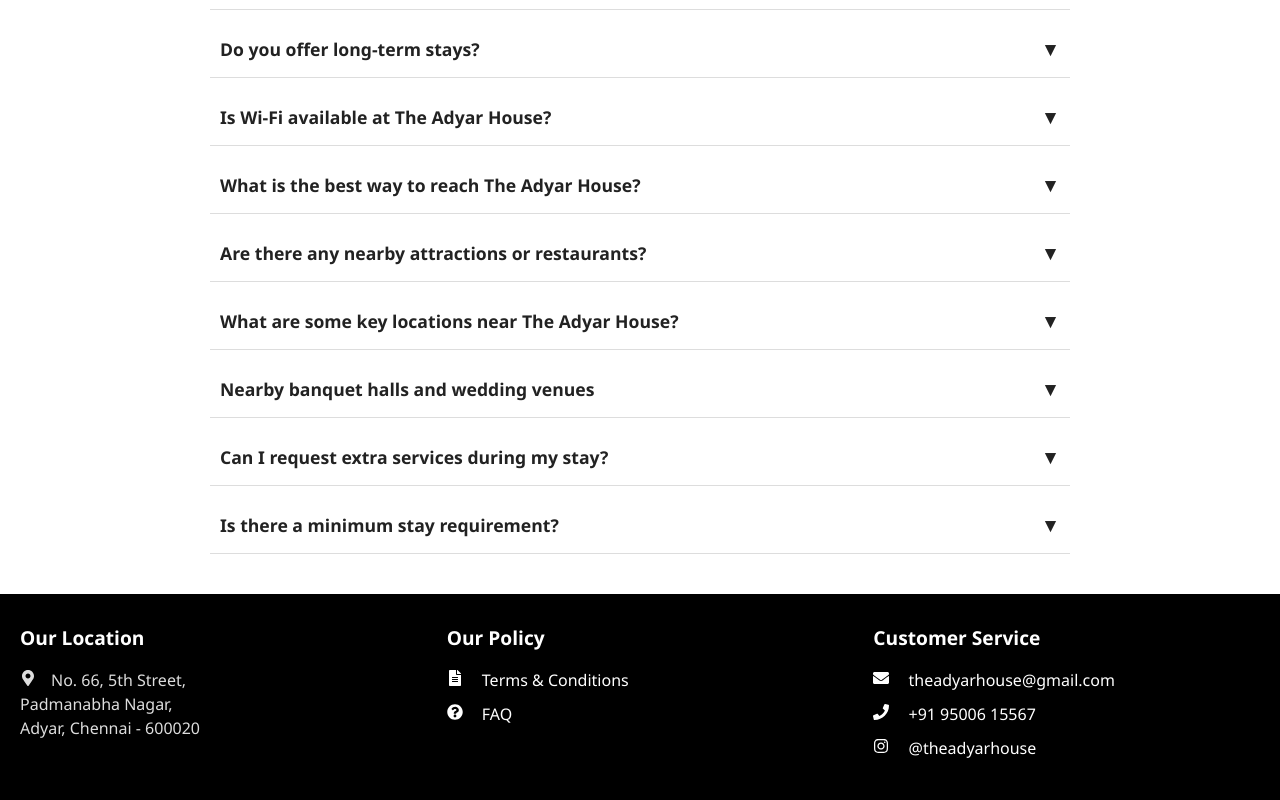
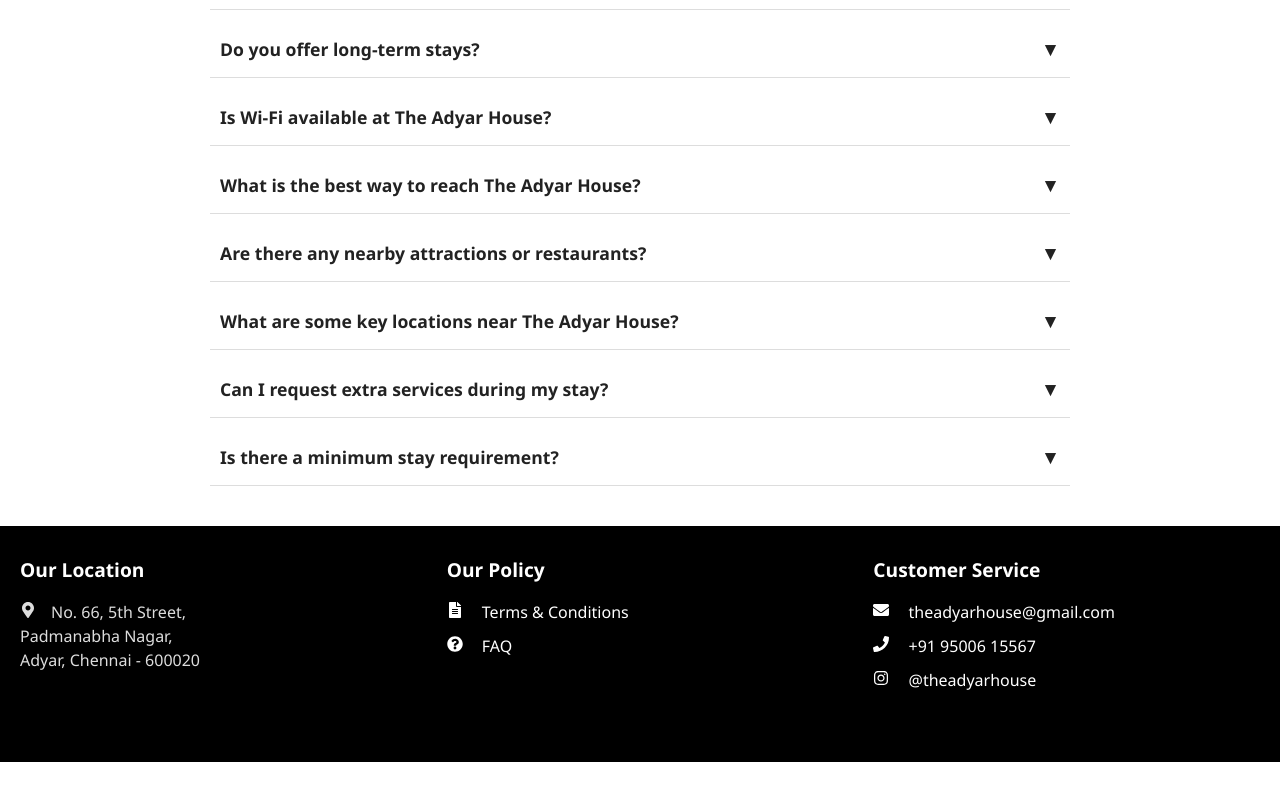
Before and after one commit to nethra4321/adyarhouse, a React (Create React App) app in the folder frontend/: page /faq in a window 1280 px wide. Shown: the part 777-1577 px from the top of the page. After the commit the page ends 1539 px from the top, so only its background shows below. Built offline with nearby package versions, Linux system fonts and the light colour scheme.

Commit message:
updated faqs

```diff
--- a/frontend/src/components/faq.jsx
+++ b/frontend/src/components/faq.jsx
@@ -76,15 +76,12 @@
   answer: [
     "IIT Madras – Only 3 km away",
     "Old Mahabalipuram Road (OMR) IT Hub – Just 4 km away",
-    "East Coast Road (ECR) Entertainment Hub – 4 km away"
+    "East Coast Road (ECR) Entertainment Hub – 4 km away",
+    `We are also conveniently located close to several banquet halls and wedding venues, including:`,
+    "Mayor Ramanathan Centre and Dwaraka Palace Wedding Halls in MRC Nagar & Thiruvanmiyur respectively",
+    "A variety of event spaces & wedding halls in Mylapore, RA Puram, Alwarpet, and Kotturpuram."
   ]
 },
-  {
-    question: "Nearby banquet halls and wedding venues",
-    answer: `We are also conveniently located close to several banquet halls and wedding venues, including:
-Mayor Ramanathan Centre and Dwaraka Palace Wedding Halls in MRC Nagar & Thiruvanmiyur respectively,
-A variety of event spaces & wedding halls in Mylapore, RA Puram, Alwarpet, and Kotturpuram.`
-  },
 {
   question: "Can I request extra services during my stay?",
   answer: [
@@ -128,31 +125,24 @@
             <div className="faq-answer">
             {Array.isArray(item.answer) ? (
               <>
-                <ul>
-                  {item.answer.map((point, i) => {
-                    const isLast = i === item.answer.length - 1;
-                    const isNote = typeof point === 'string' && point.toLowerCase().includes("special");
+                {item.answer.map((point, i) => {
+                  const isNote = typeof point === 'string' && (
+                    point.toLowerCase().includes("special") ||
+                    point.toLowerCase().includes("banquet") ||
+                    point.toLowerCase().includes("wedding venues") ||
+                    point.length > 120
+                  );
 
-                    if (isLast && isNote) return null;
-
-                    return <li key={i}>{point}</li>;
-                  })}
-                </ul>
-                {
-                  (() => {
-                    const last = item.answer[item.answer.length - 1];
-                    const isNote = typeof last === 'string' && last.toLowerCase().includes("special");
-                    if (isNote) {
-                      return <p style={{ marginTop: '8px' }}>{last}</p>;
-                    }
-                    return null;
-                  })()
-                }
+                  return isNote ? (
+                    <p key={`p-${i}`} style={{ marginTop: '10px', marginBottom:'8px' }}>{point}</p>
+                  ) : (
+                    <li key={`li-${i}`}>{point}</li>
+                  );
+                })}
               </>
             ) : (
               item.answer.split("\n").map((line, i) => <p key={i}>{line}</p>)
             )}
-
             </div>
 
             )}
```
